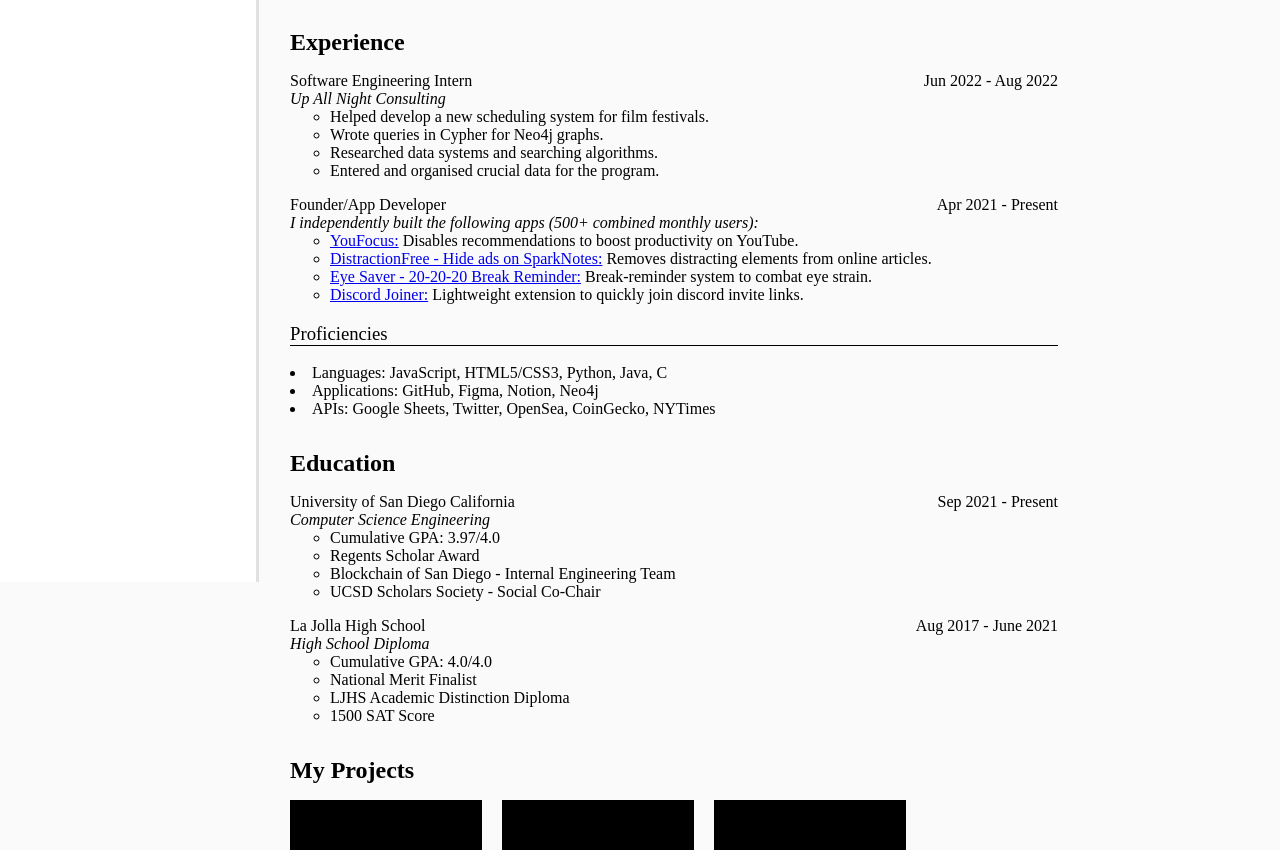
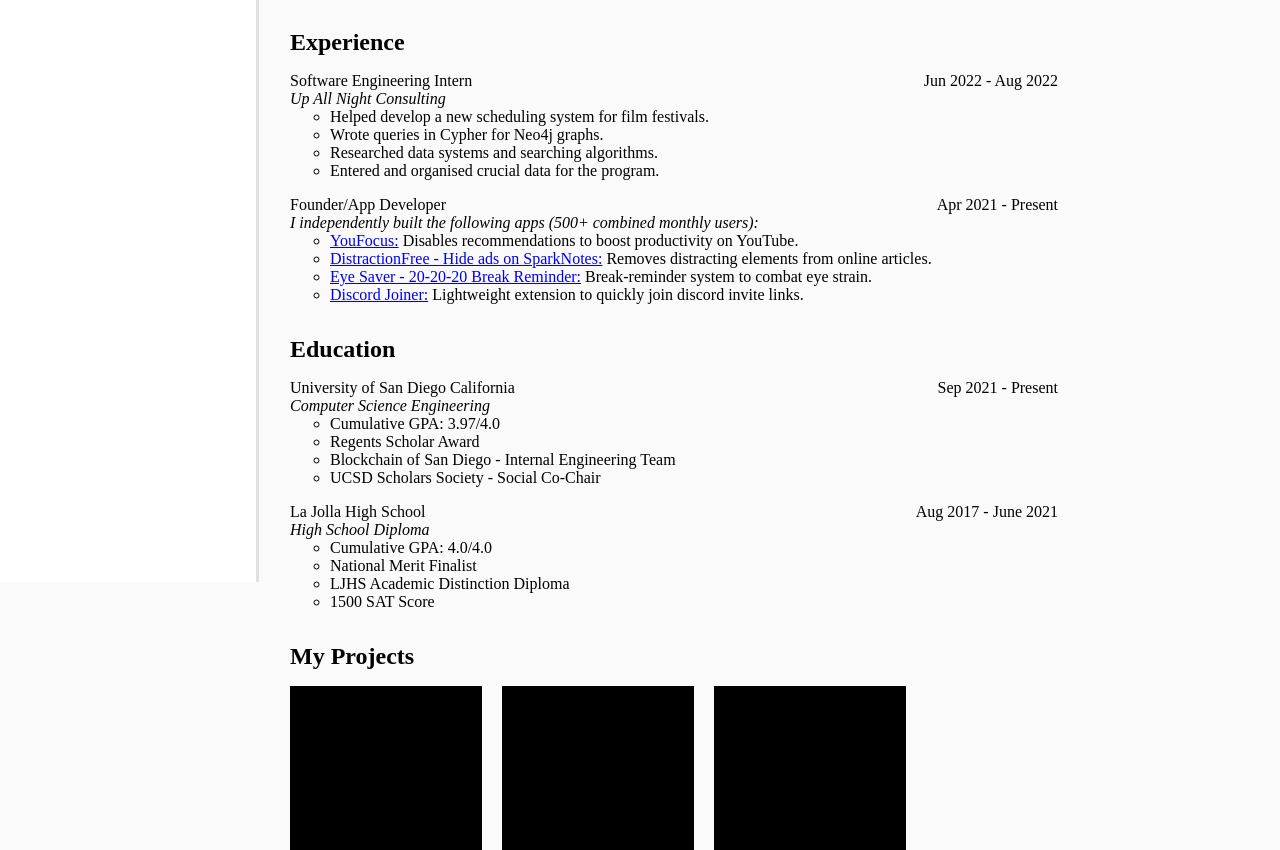
Before and after one commit to leo3friedman/leo3friedman.github.io, a plain HTML site: page index.html in a window 1280 px wide. Shown: the part 250-1100 px from the top of the page. Drawn offline with Linux system fonts and the light colour scheme.

Commit message:
remove proficiencies

```diff
--- a/index.html
+++ b/index.html
@@ -46,9 +46,7 @@
         </p>
     </section>
     <section>
-        <!--        <h2 class="section-header">Credentials </h2>-->
         <h2 class="section-header">Experience </h2>
-        <!--        <h3 class="credentials-header">Experience</h3>-->
         <dl>
             <dt>Software Engineering Intern <span class="date"> Jun 2022 - Aug 2022</span> <br><em>Up All Night
                 Consulting</em>
@@ -81,33 +79,7 @@
                 Lightweight extension to quickly join discord invite links.
             </dd>
         </dl>
-        <!--        <h3 class="credentials-header">Education</h3>-->
-        <!--        <dl>-->
-        <!--            <dt>University of San Diego California <span class="date"> Sep 2021 - Present</span> <br><em>Computer-->
-        <!--                Science-->
-        <!--                Engineering</em></dt>-->
-        <!--            <dd>Cumulative GPA: 3.97/4.0</dd>-->
-        <!--            <dd>Regents Scholar Award</dd>-->
-        <!--            <dd>Blockchain of San Diego - Internal Engineering Team</dd>-->
-        <!--            <dd>UCSD Scholars Society - Social Co-Chair</dd>-->
-        <!--        </dl>-->
-        <!--        <dl>-->
-        <!--            <dt>La Jolla High School <span class="date"> Aug 2017 - June 2021</span> <br><em>High School Diploma</em>-->
-        <!--            </dt>-->
-        <!--            <dd>Cumulative GPA: 4.0/4.0</dd>-->
-        <!--            <dd>National Merit Finalist</dd>-->
-        <!--            <dd>LJHS Academic Distinction Diploma</dd>-->
-        <!--            <dd>1500 SAT Score</dd>-->
-        <!--        </dl>-->
-
         </ul>
-
-        <h3 class="credentials-header">Proficiencies</h3>
-        <un>
-            <li>Languages: JavaScript, HTML5/CSS3, Python, Java, C</li>
-            <li>Applications: GitHub, Figma, Notion, Neo4j</li>
-            <li>APIs: Google Sheets, Twitter, OpenSea, CoinGecko, NYTimes</li>
-        </un>
     </section>
     <section>
         <h2 class="section-header">Education </h2>
--- a/style.css
+++ b/style.css
@@ -87,12 +87,6 @@
   margin-bottom: 0;
 }
 
-.credentials-header {
-  width: 100%;
-  border-bottom: solid 1px;
-  font-weight: normal;
-}
-
 .date {
   float: right;
 }
```
